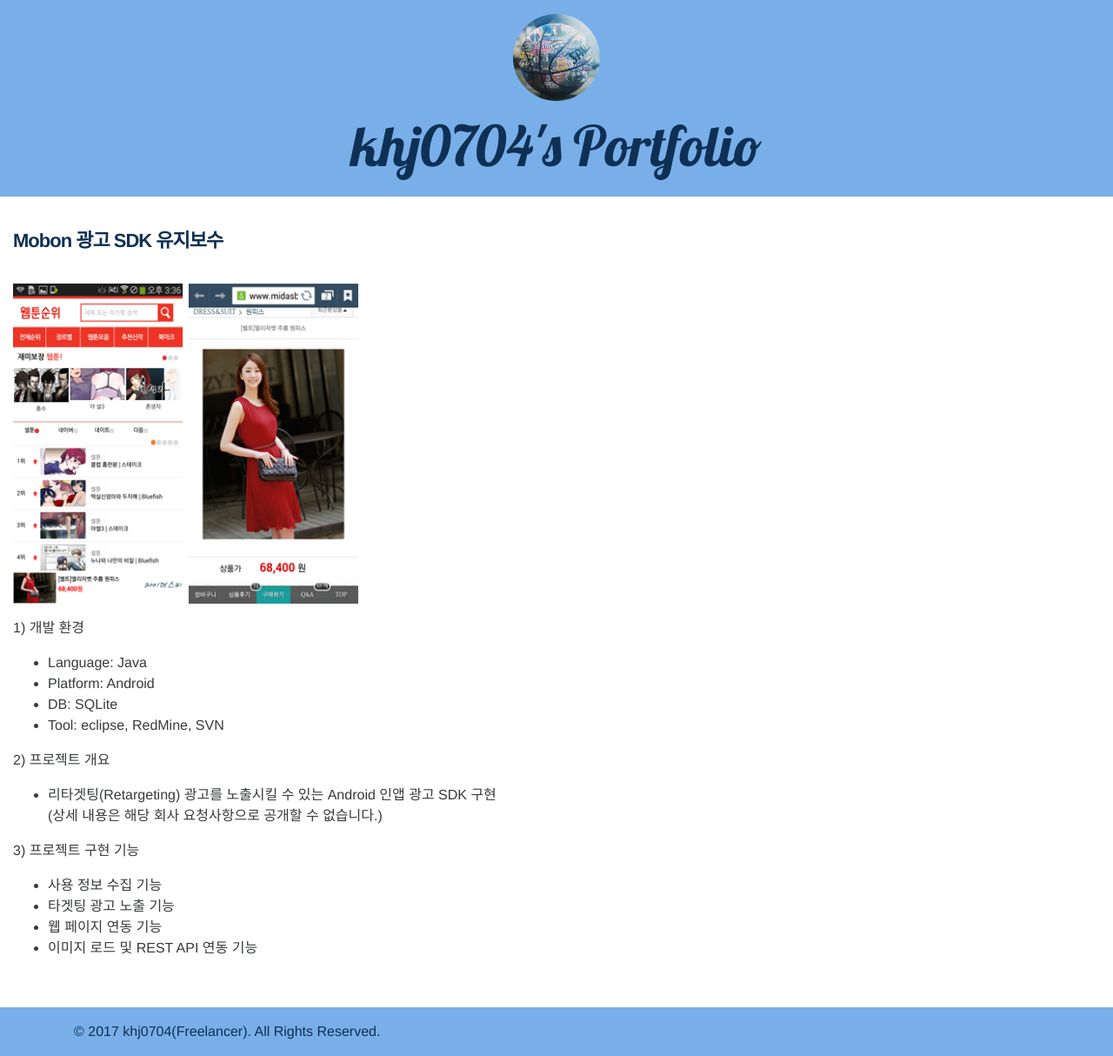
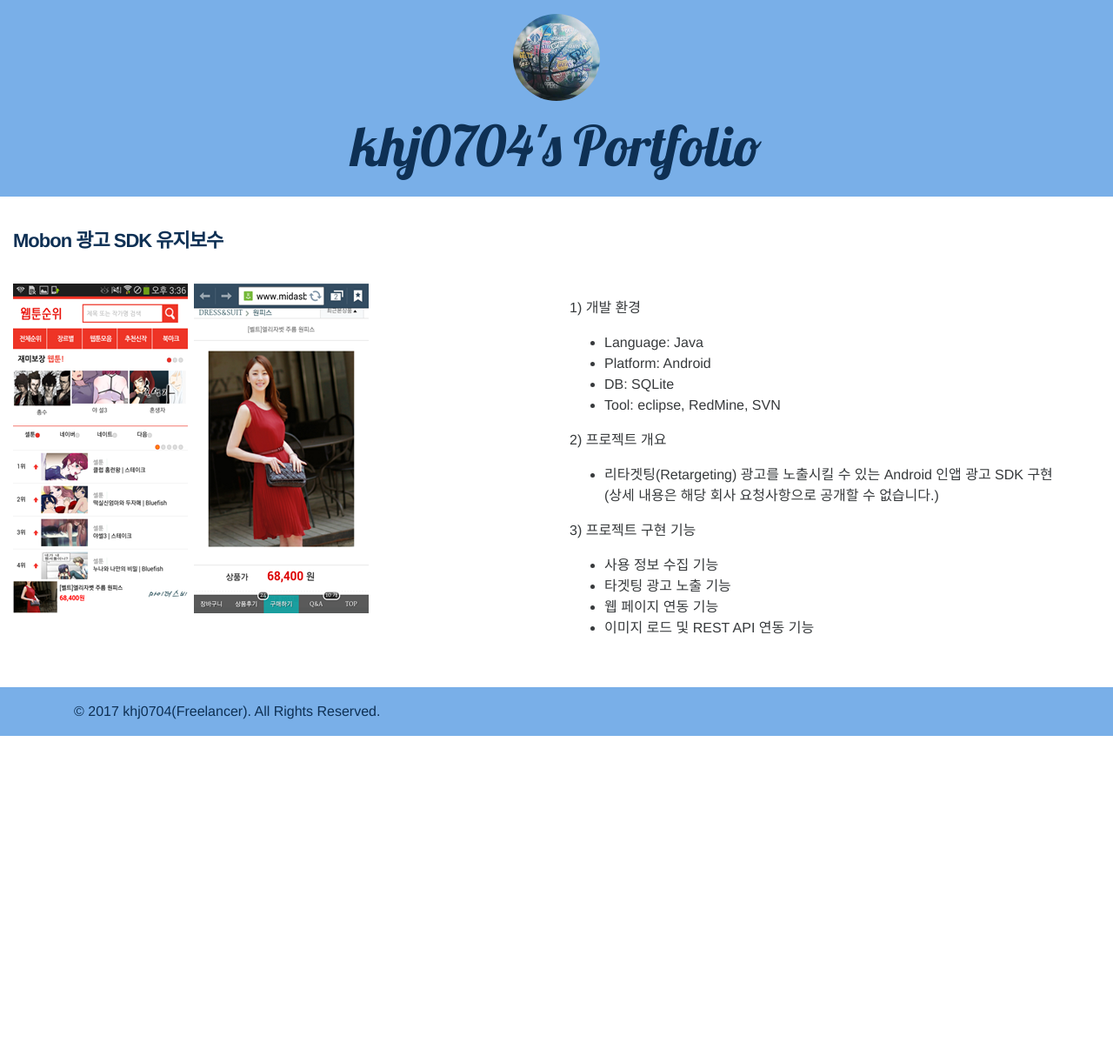
Before and after one commit to khj0704/khj0704.github.io, a Jekyll site: the page built from _posts/2015-03-15-portfolio16.md, in a window 1280 px wide. Shown: the whole page at 87% size. Built offline with Jekyll 4.4.1, drawn with Linux system fonts in a browser that asks for light colours; nearby versions of some CDN libraries; after the commit the page ends 900 px from its top, so only the background shows below that.

Commit message:
Modified Post Layout

```diff
--- a/_layouts/post.html
+++ b/_layouts/post.html
@@ -83,12 +83,12 @@
 				<div class="col-md-12">
 					<h1 class="post-title"><b>{{ page.title }}</b></h1>
 				</div>
-				<div class="col-xs-12 col-sm-12 col-md-6 col-lg-4 vcenter">
-					<div>
+				<div class="col-xs-12 col-sm-12 col-md-6 col-lg-6">
+					<div class="vcenter">
 						<img src="../../../../../web-dist/images/{{ page.image }}" style="width:100%;height:auto;margin-left:auto;margin-right:auto;">
 					</div>
 				</div>
-				<div class="col-xs-12 col-sm-12 col-md-6 col-lg-8 vcenter">
+				<div class="col-xs-12 col-sm-12 col-md-6 col-lg-6">
 					<p>
 						<article class="post-content">
 							{{ content }}
```
